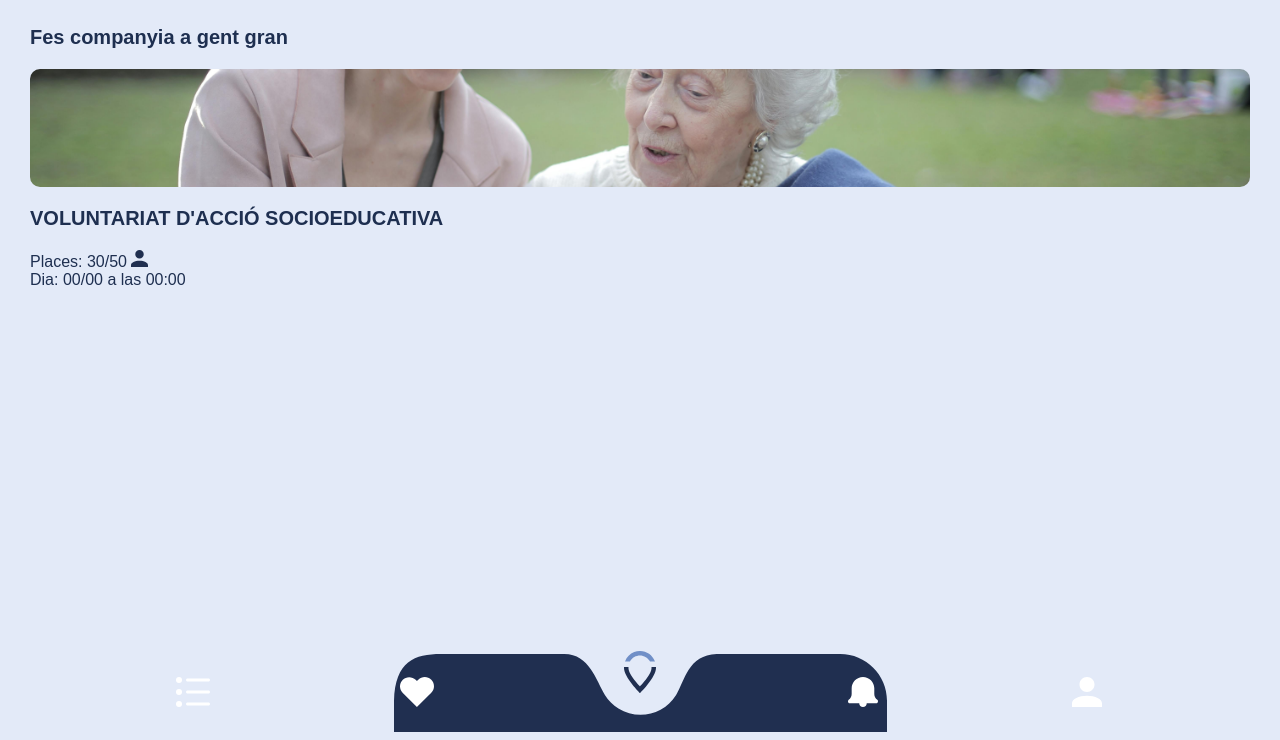
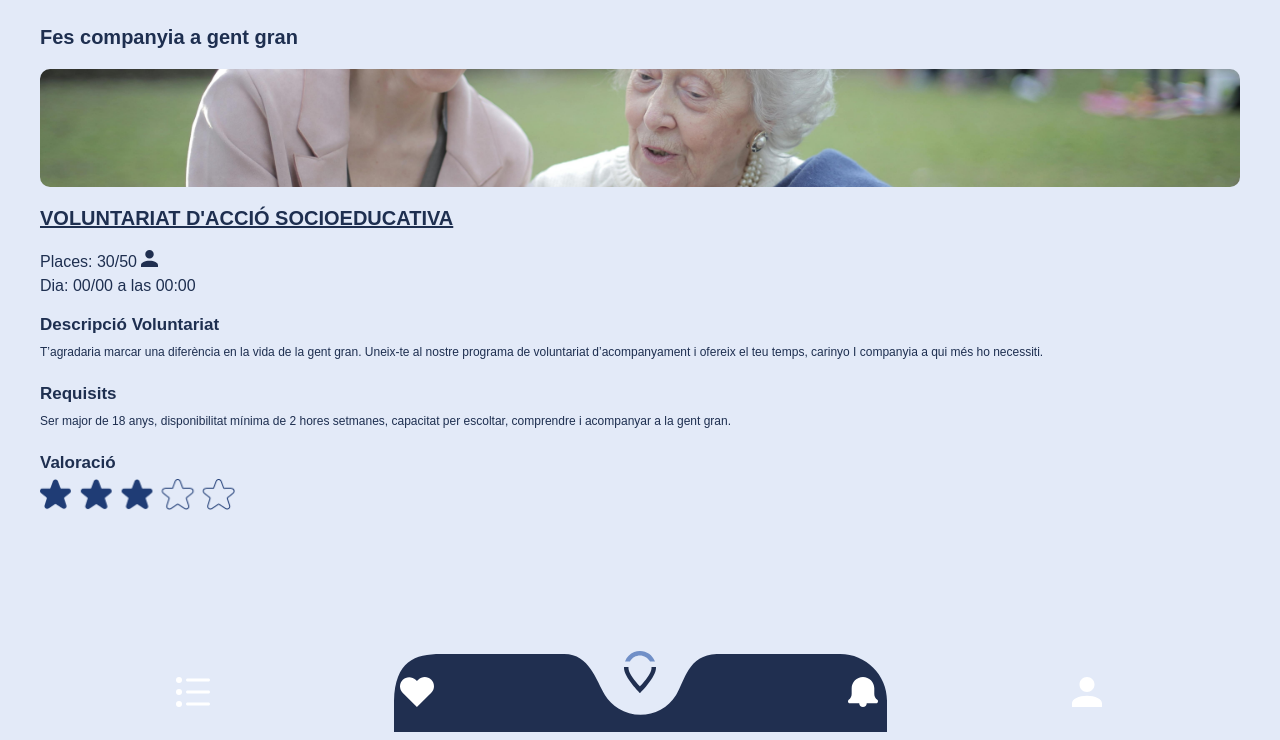
Before and after one commit to geeveet/app, a plain HTML site: page voluntari_geeveet_especifico.html in a window 1280 px wide. Shown: the part 68-808 px from the top of the page. Drawn offline with Linux system fonts and the light colour scheme; a web font is replaced by a local one.

Commit message:
Dilluns 02
ajustillos

```diff
--- a/css/geeveet_nomapa_style.css
+++ b/css/geeveet_nomapa_style.css
@@ -192,9 +192,8 @@ h2{
     font-family: "montserrat", sans-serif;
     font-weight: 400;
     font-size: 16px;
-    margin: 0px auto 0px;
+    margin: 0px auto 6px;
     color: #1E2F50;
-
 }
 
 .nom_entitat{
@@ -232,5 +231,23 @@ h2{
 
 .geeveet{
     text-align: left;
-    margin: 0 30px 90px 30px;
+    margin: 0 40px 90px 40px;
 }
+
+.subtitol_geeveet{
+    font-family: "montserrat", sans-serif;
+    font-weight: 600;
+    font-size: 17px;
+    margin: 20px auto 6px;
+    color: #1E2F50;
+}
+
+
+.geeveet p{
+    font-family: "montserrat", sans-serif;
+    font-weight: 400;
+    font-size: 12px;
+    margin: 0px auto 6px;
+    text-align: left;
+    color: #1E2F50;
+}
--- a/voluntari_geeveet_especifico.html
+++ b/voluntari_geeveet_especifico.html
@@ -29,12 +29,19 @@
 
             <img class="foto_geeveet_obert" src="img/pexels-olly-3791664.jpg">
 
-            <h3 class="nom_entitat">VOLUNTARIAT D'ACCIÓ SOCIOEDUCATIVA </h3>
+            <h3 class="nom_entitat"><u>VOLUNTARIAT D'ACCIÓ SOCIOEDUCATIVA</u> </h3>
             <h2 class="dades_geeveet">Places: 30/50
 
                 <img src="img/icono-25.svg" alt="icono" width="17" height="17">
             </h2>
+
             <h2 class="dades_geeveet">Dia: 00/00 a las 00:00</h2>
+            <h2 class="subtitol_geeveet">Descripció Voluntariat</h2>
+            <p class="desc_geeveet">T’agradaria marcar una diferència en la vida de la gent gran. Uneix-te al nostre programa de voluntariat d’acompanyament i ofereix el teu temps, carinyo I companyia a qui més ho necessiti.</p>
+            <h2 class="subtitol_geeveet">Requisits</h2>
+            <p class="desc_geeveet">Ser major de 18 anys, disponibilitat mínima de 2 hores setmanes, capacitat per escoltar, comprendre i acompanyar a la gent gran.</p>
+            <h2 class="subtitol_geeveet">Valoració</h2>
+            <img src="img/Grupo 1688.png" alt="icono" width="195px">
         </div>
     </div>
 
```
